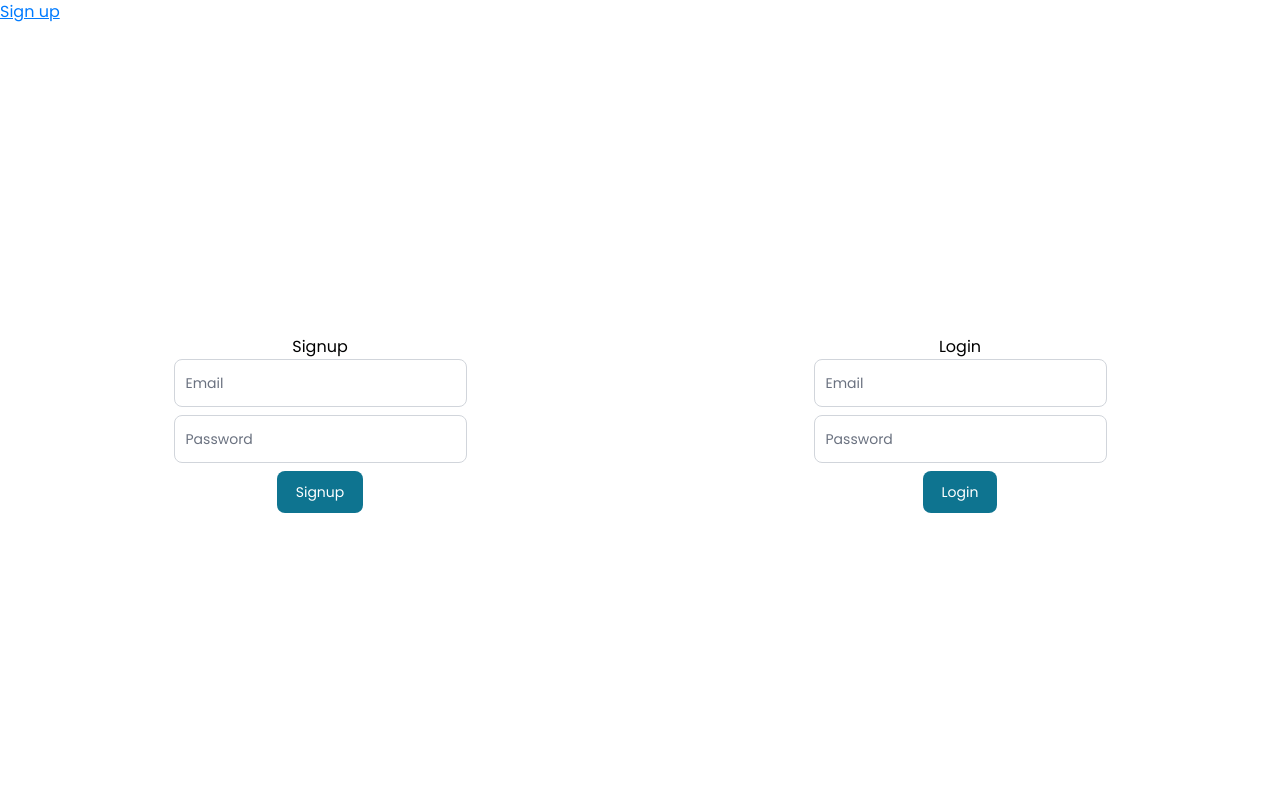
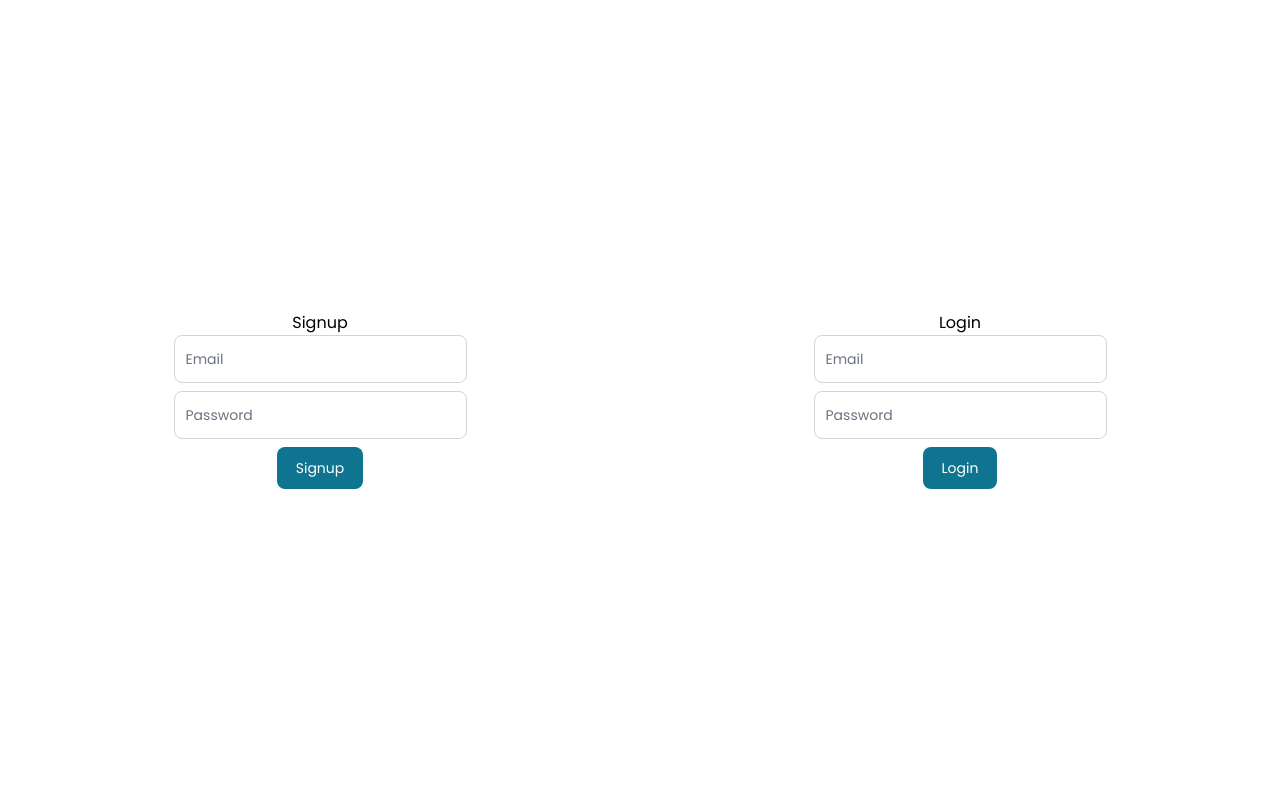
Before and after one commit to Nidhi153/ZubinHackathon, a Next.js app in the folder Frontend/: page / in a window 1280 px wide. Shown: the top 800 px of the page. Built offline with nearby package versions, Linux system fonts and the light colour scheme.

Commit message:
refactor: move auth and dashboard componenets into separate folders

```diff
--- a/Frontend/app/page.tsx
+++ b/Frontend/app/page.tsx
@@ -1,10 +1,10 @@
-import Chatbot from "./components/Chatbot/Chatbot"
-import styles from './global.module.scss'
 "use client";
+import Chatbot from "./components/Chatbot/Chatbot";
+import styles from "./global.module.scss";
 import { useEffect, useState } from "react";
-import Authentication from "./components/Authentication";
+import Authentication from "./components/Authentication/Authentication";
 import Event from "./components/Event";
-import Dashboard from "./components/Dashboard";
+import Dashboard from "./components/Dashboard/Dashboard";
 
 export default function Home() {
   const [userId, setUserId] = useState(null);
@@ -18,7 +18,6 @@ export default function Home() {
   }, [userId]);
   return (
     <div>
-      <a href="/authentication/signup">Sign up</a>
       {showLogin && <Authentication setUserId={setUserId}></Authentication>}
 
       {userId && userId != "" && <Event userId={userId} />}
```
Also changed, not shown: Frontend/app/components/Authentication/Authentication.js (renamed from Frontend/app/components/Authentication.js), Frontend/app/components/Authentication/Login.js (renamed from Frontend/app/components/Login.js), Frontend/app/components/Authentication/Signup.js (renamed from Frontend/app/components/Signup.js), Frontend/app/components/Authentication/auth.css (renamed from Frontend/app/components/auth.css), Frontend/app/components/Dashboard/CreateEvent.js (renamed from Frontend/app/components/CreateEvent.js), Frontend/app/components/Dashboard/Dashboard.js (renamed from Frontend/app/components/Dashboard.js).
